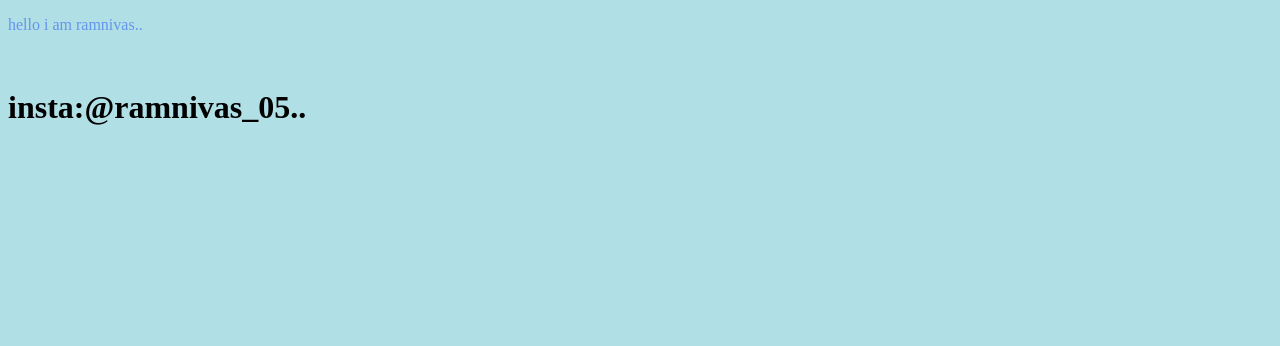
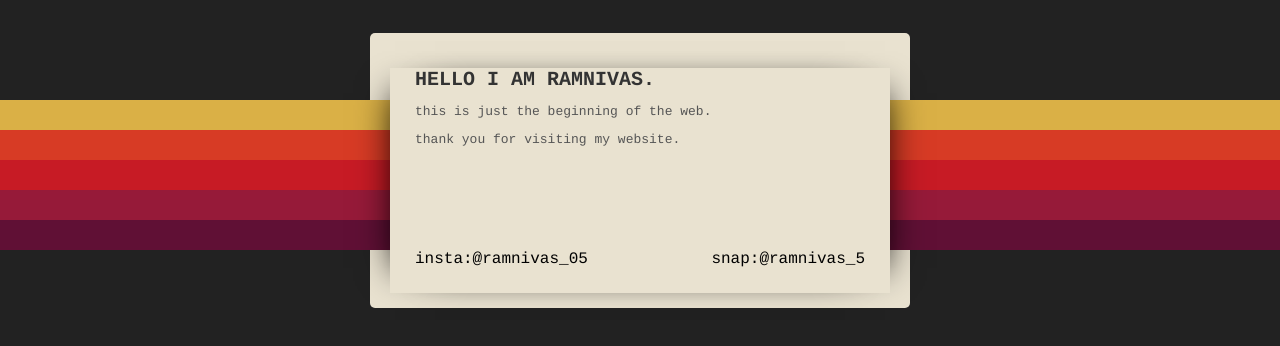
Before and after one commit to Ramnivas11/ram.github.io, a plain HTML site: page index.html in a window 1280 px wide. Drawn offline with Linux system fonts and the light colour scheme.

Commit message:
Update index.html

```diff
--- a/index.html
+++ b/index.html
@@ -1,15 +1,104 @@
 <!DOCTYPE html>
 <html lang="en">
 <head>
-    <title>ram</title>
+<title>About us</title>
+<style>
+body {
+margin: 0 auto;
+padding: 0;
+background: #222;
+}
+.left {
+left: 25px;
+}
+.right {
+right: 25px;
+}
+.center {
+text-align: center;
+}
+.bottom {
+position: absolute;
+bottom: 25px;
+}
+#gradient {
+background: #999955;
+background-image: linear-gradient(
+#dab046 20%,
+#d73b25 20%,
+#d73b25 40%,
+#c71b25 40%,
+#c71b25 60%,
+#961a39 60%,
+#961a39 80%,
+#601035 80%
+);
+margin: 0 auto;
+margin-top: 100px;
+width: 100%;
+height: 150px;
+}
+#gradient:after {
+content: "";
+position: absolute;
+background: #e9e2d0;
+left: 50%;
+margin-top: -67.5px;
+margin-left: -270px;
+padding-left: 20px;
+border-radius: 5px;
+width: 520px;
+height: 275px;
+z-index: -1;
+}
+#card {
+position: absolute;
+width: 450px;
+height: 225px;
+padding: 25px;
+padding-top: 0;
+padding-bottom: 0;
+left: 50%;
+top: 67.5px;
+margin-left: -250px;
+background: #e9e2d0;
+box-shadow: -20px 0 35px -25px black, 20px 0 35px -25px black;
+z-index: 5;
+}
+#card img {
+width: 150px;
+float: left;
+border-radius: 5px;
+margin-right: 20px;
+-webkit-filter: sepia(1);
+-moz-filter: sepia(1);
+filter: sepia(1);
+}
+#card h2 {
+font-family: courier;
+color: #333;
+margin: 0 auto;
+padding: 0;
+font-size: 15pt;
+}
+#card p {
+font-family: courier;
+color: #555;
+font-size: 13px;
+}
+#card span {
+font-family: courier;
+}
+</style>
 </head>
-<body style="background-color:powderblue ;">
-    <p style="color:cornflowerblue ;">
-        hello i am ramnivas..
-    </p>
-    <br>
-    <h1>
-        insta:@ramnivas_05..
-    </h1>
+<body>
+<div id="gradient"></div>
+<div id="card">
+<h2>HELLO I AM RAMNIVAS.</h2>
+<p>this is just the beginning of the web.</p>
+<p>thank you for visiting my website.</p>
+<span class="left bottom">insta:@ramnivas_05</span>
+<span class="right bottom">snap:@ramnivas_5</span>
+</div>
 </body>
-</html>
+</html
```
